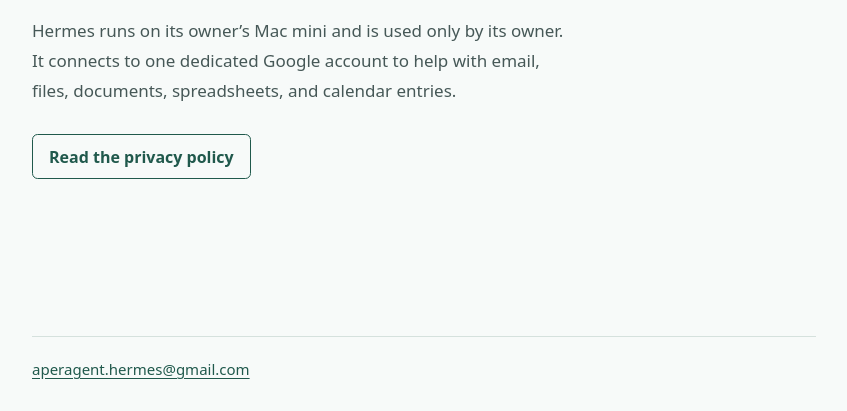
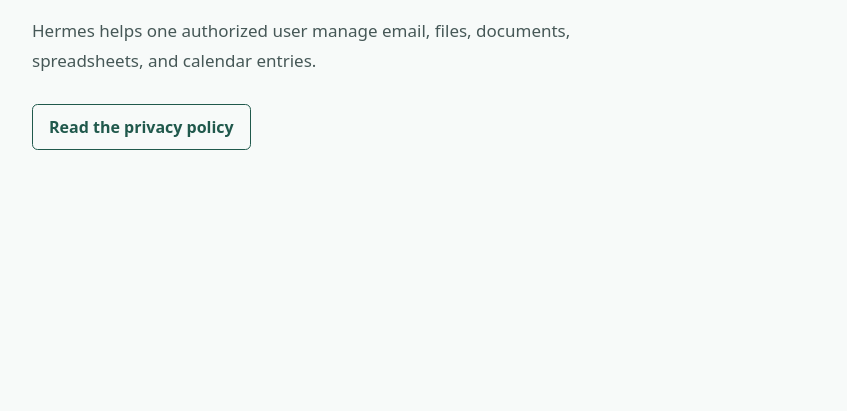
Before and after one commit to aperagent/aperagent.github.io, a plain HTML site: page index.html in a window 1280 px wide. Shown: the part 389-800 px from the top of the page, without its empty margins (216-1063 px from the left). Drawn offline with Linux system fonts and the light colour scheme.

Commit message:
Remove identifying details from the homepage

```diff
--- a/index.html
+++ b/index.html
@@ -5,7 +5,7 @@
     <meta name="viewport" content="width=device-width, initial-scale=1">
     <meta name="robots" content="noindex, nofollow">
     <meta name="google-site-verification" content="QtBpVx4l_LBdFs97gcq9Vv8MQM0uRhMHk5undJ7YXvg" />
-    <meta name="description" content="Hermes is a private, self-hosted assistant running on its owner's Mac mini.">
+    <meta name="description" content="Hermes is a private, self-hosted assistant for one authorized user.">
     <title>Hermes</title>
     <link rel="stylesheet" href="./style.css">
   </head>
@@ -19,13 +19,9 @@
       <main class="home">
         <h1>Hermes</h1>
         <p class="subtitle">A private, self-hosted assistant.</p>
-        <p class="description">Hermes runs on its owner’s Mac mini and is used only by its owner. It connects to one dedicated Google account to help with email, files, documents, spreadsheets, and calendar entries.</p>
+        <p class="description">Hermes helps one authorized user manage email, files, documents, spreadsheets, and calendar entries.</p>
         <a class="policy-link" href="./privacy/">Read the privacy policy</a>
       </main>
-
-      <footer class="site-footer">
-        <a href="mailto:aperagent.hermes@gmail.com">aperagent.hermes@gmail.com</a>
-      </footer>
     </div>
   </body>
 </html>
```
